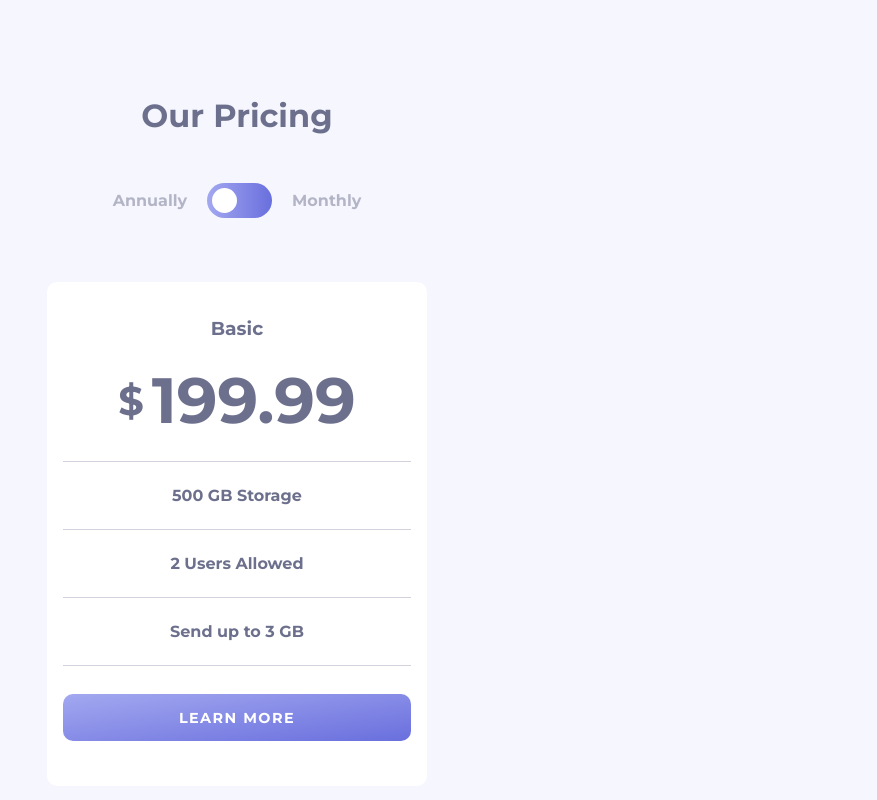
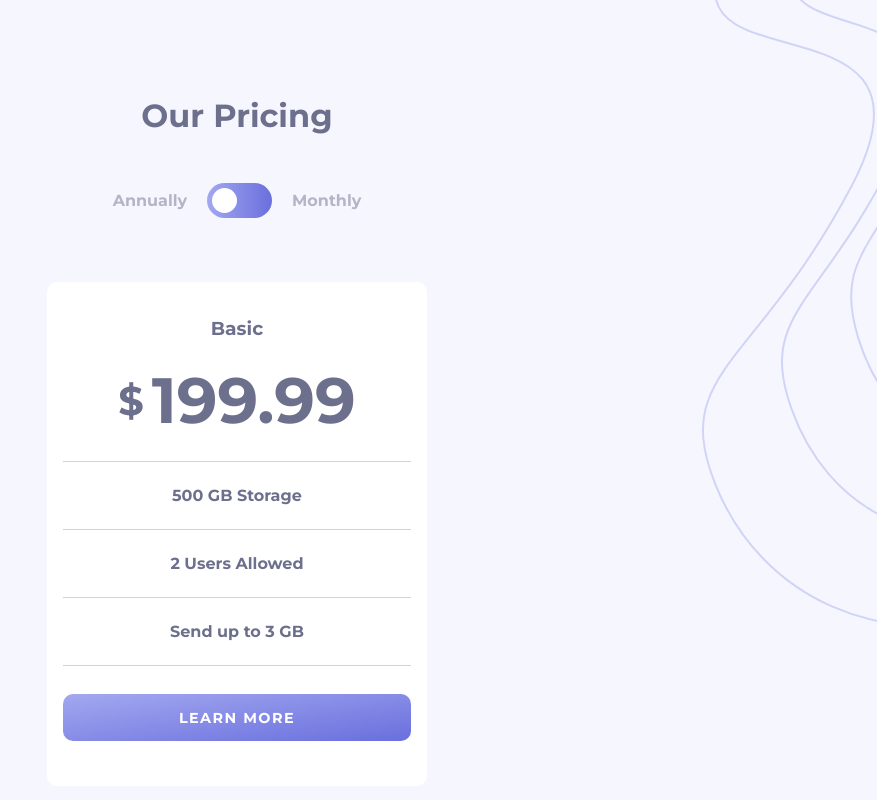
Before and after one commit to ookil/pricing-component, a plain HTML site: page index.html in a window 1280 px wide. Shown: the top 800 px of the page, without its empty margins (403-1280 px from the left). Drawn offline with Linux system fonts and the light colour scheme; the site is published under a folder, as on GitHub Pages, so addresses that start at the root find nothing.

Commit message:
render svg

```diff
--- a/style.css
+++ b/style.css
@@ -2,7 +2,7 @@
 
 body {
     background-color: hsl(240, 78%, 98%);
-    background-image: url("/images/bg-top.svg");
+    background-image: url("./images/bg-top.svg");
     background-repeat: no-repeat;
     background-position: top -30px right -200px;
 }
```
